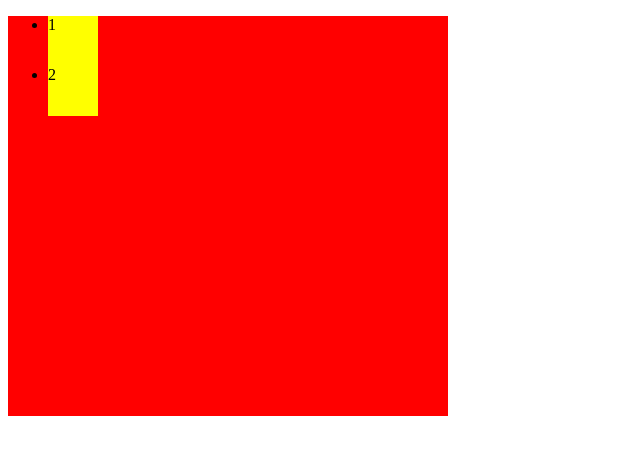
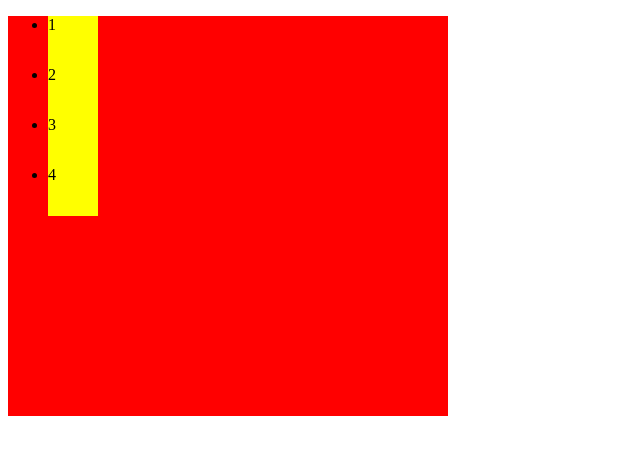
Before and after one commit to p552357111/pky1, a plain HTML site: page index.html in a window 1280 px wide. Shown: the whole page, without its empty margins (0-640 px from the left). Drawn offline with Linux system fonts and the light colour scheme.

Commit message:
第二次提交

```diff
--- a/index.html
+++ b/index.html
@@ -13,7 +13,6 @@
 			width:400px;
 			height:400px;
 			background: red;
-
 		}
 		#box{
 			width:100%;
@@ -26,6 +25,8 @@
 		<ul class =  "list">
 			<li>1</li>
 			<li>2</li>
+			<li>3</li>
+			<li>4</li>
 		</ul>
 
 	</div>
```
